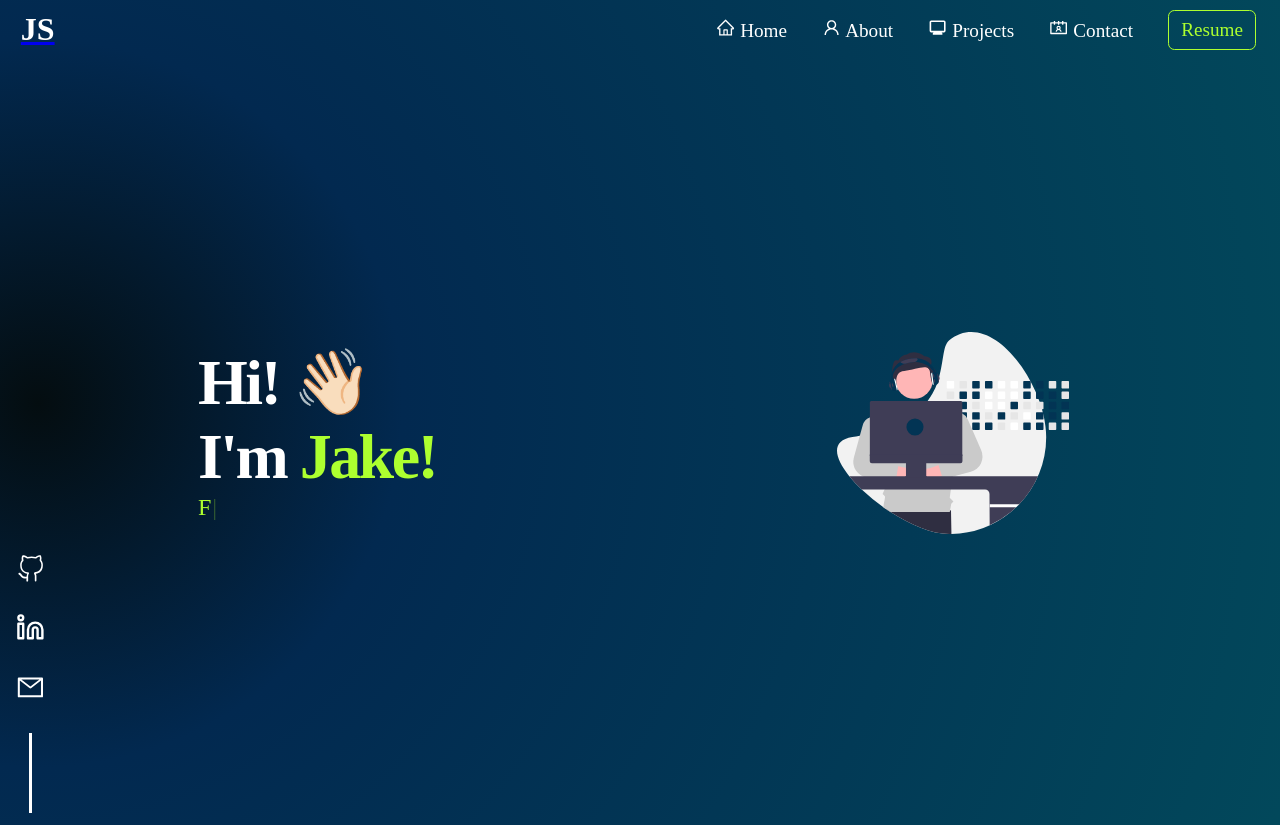
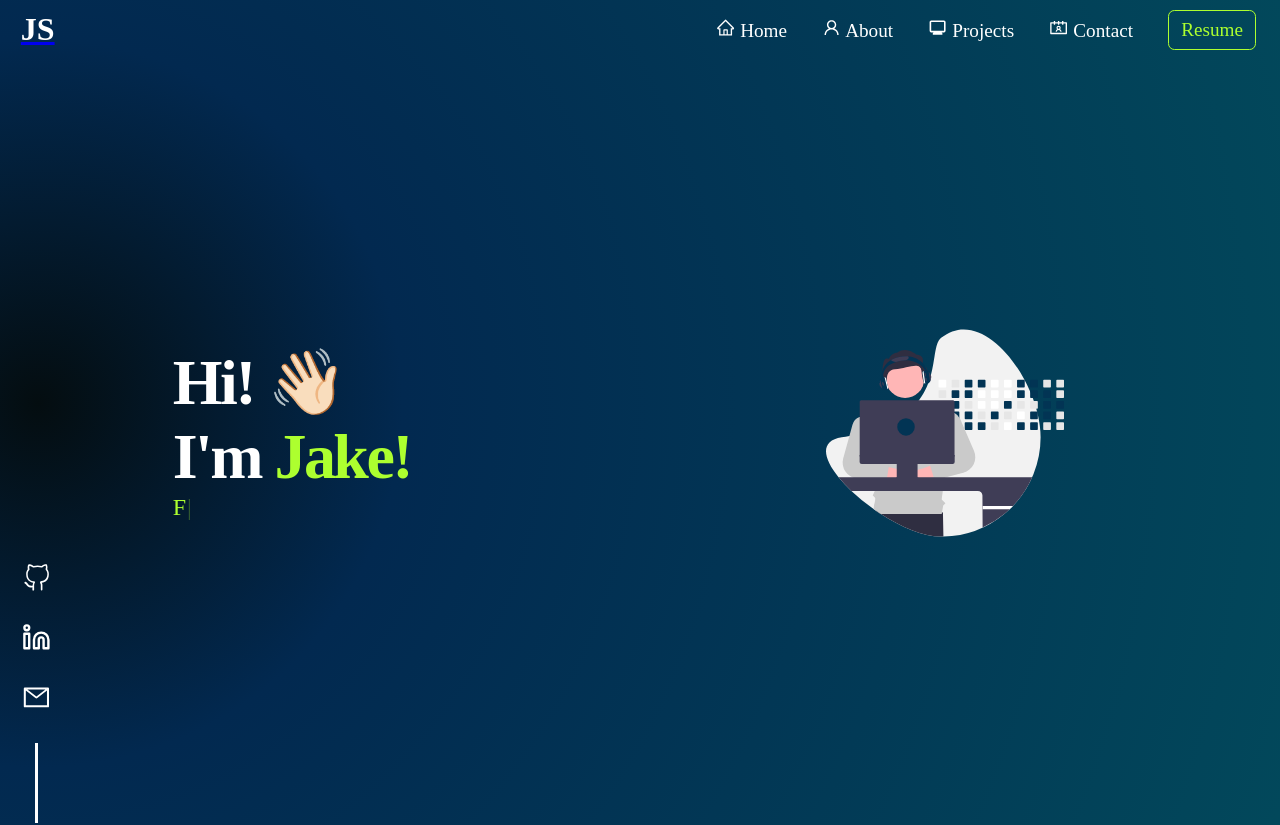
Before and after one commit to JSchoonbrood/Portfolio, a React (Create React App) app: page / in a window 1280 px wide. Shown: the top 825 px of the page. Built offline with nearby package versions, Linux system fonts and the light colour scheme.

Commit message:
Sidebar movement bug fix.

```diff
--- a/src/components/sidebar/left.scss
+++ b/src/components/sidebar/left.scss
@@ -1,6 +1,9 @@
 .sidebar {
-    position: sticky;
-    top: 0;
+    position: fixed;
+    top: 10;
+    left: 0;
+    padding: 0.3rem;
+    margin: 0 1.1rem;
     .sidebar__elements {
         display: flex;
         flex-direction: column;
```
